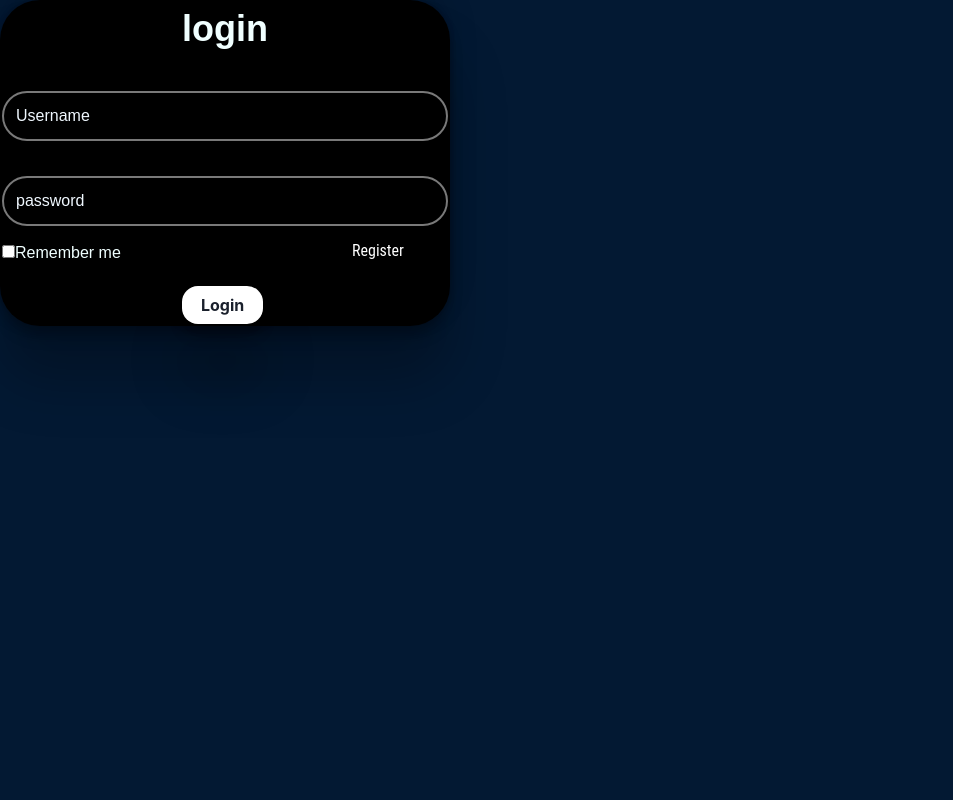
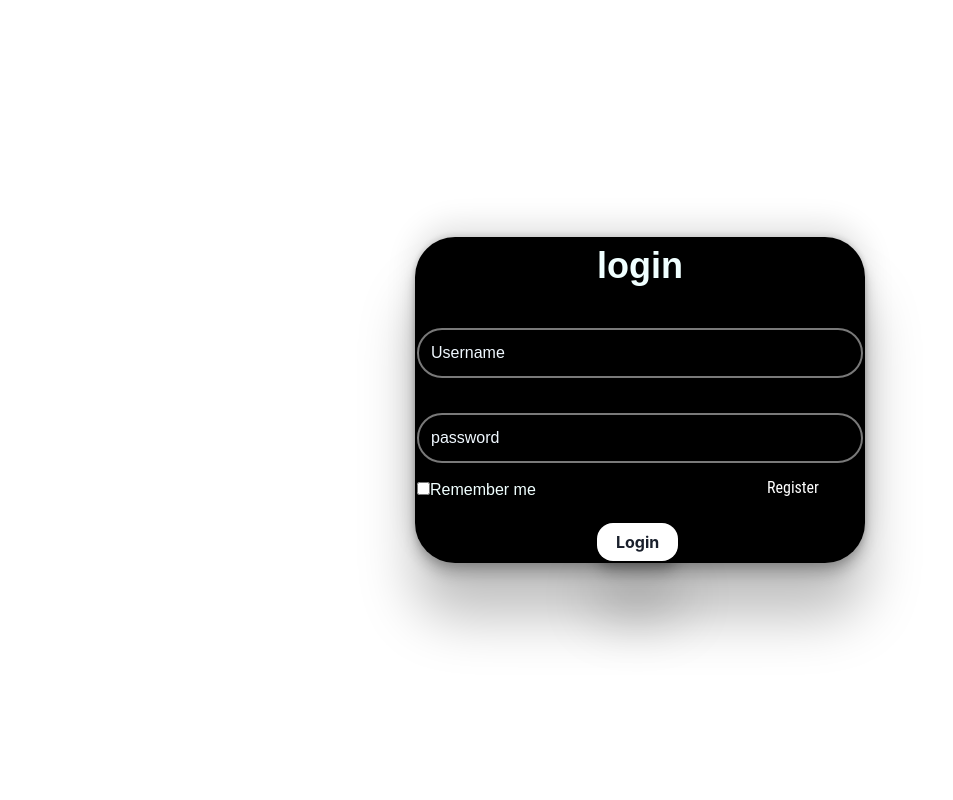
Before and after one commit to iamjobiiiii/haritum_flask_app, a Flask app: page /login in a window 1280 px wide. Shown: the whole page, without its empty margins (0-953 px from the left). Run offline with Flask 3, Linux system fonts and the light colour scheme.

Commit message:
login  edited

```diff
--- a/apps/templates/accounts/login.html
+++ b/apps/templates/accounts/login.html
@@ -5,7 +5,7 @@
 {% block content %}
 
 <main>
-<body>
+<body class="bodylog">
   <div class="img">
 <form >
 
```
